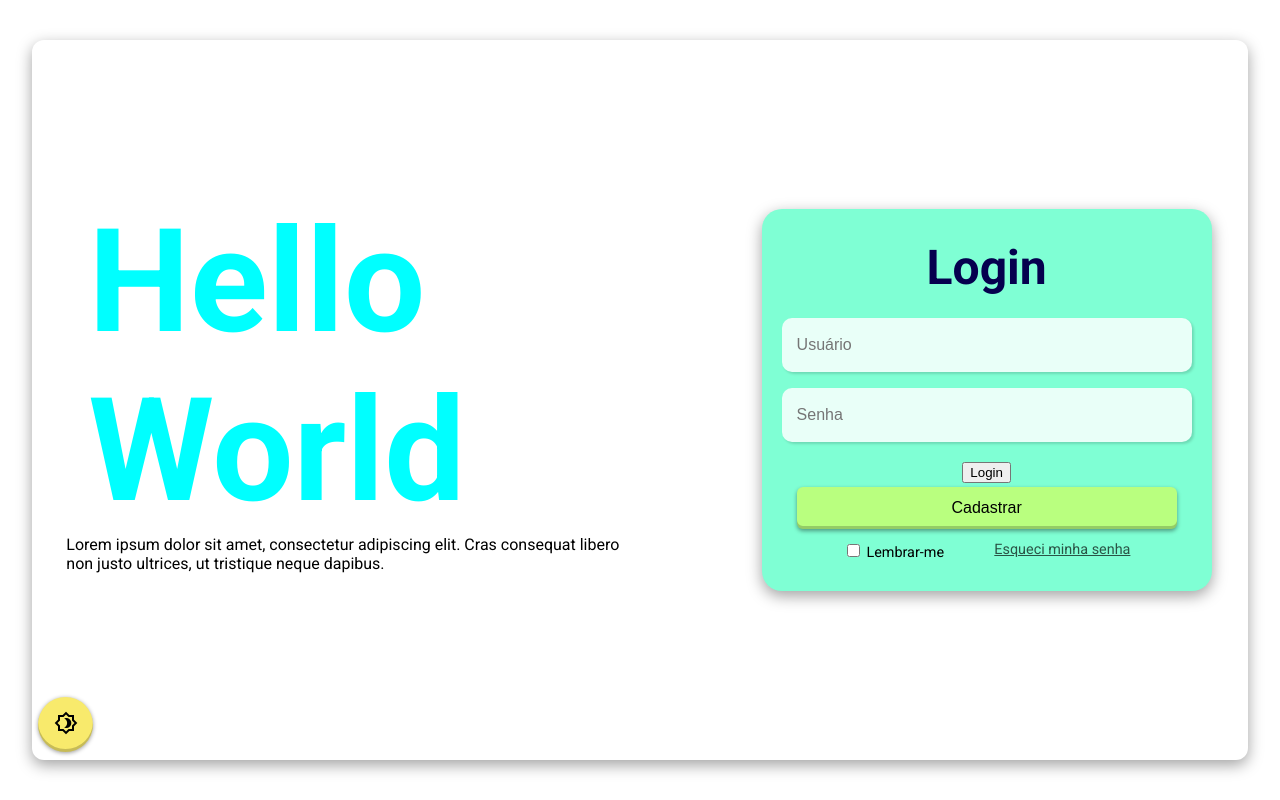
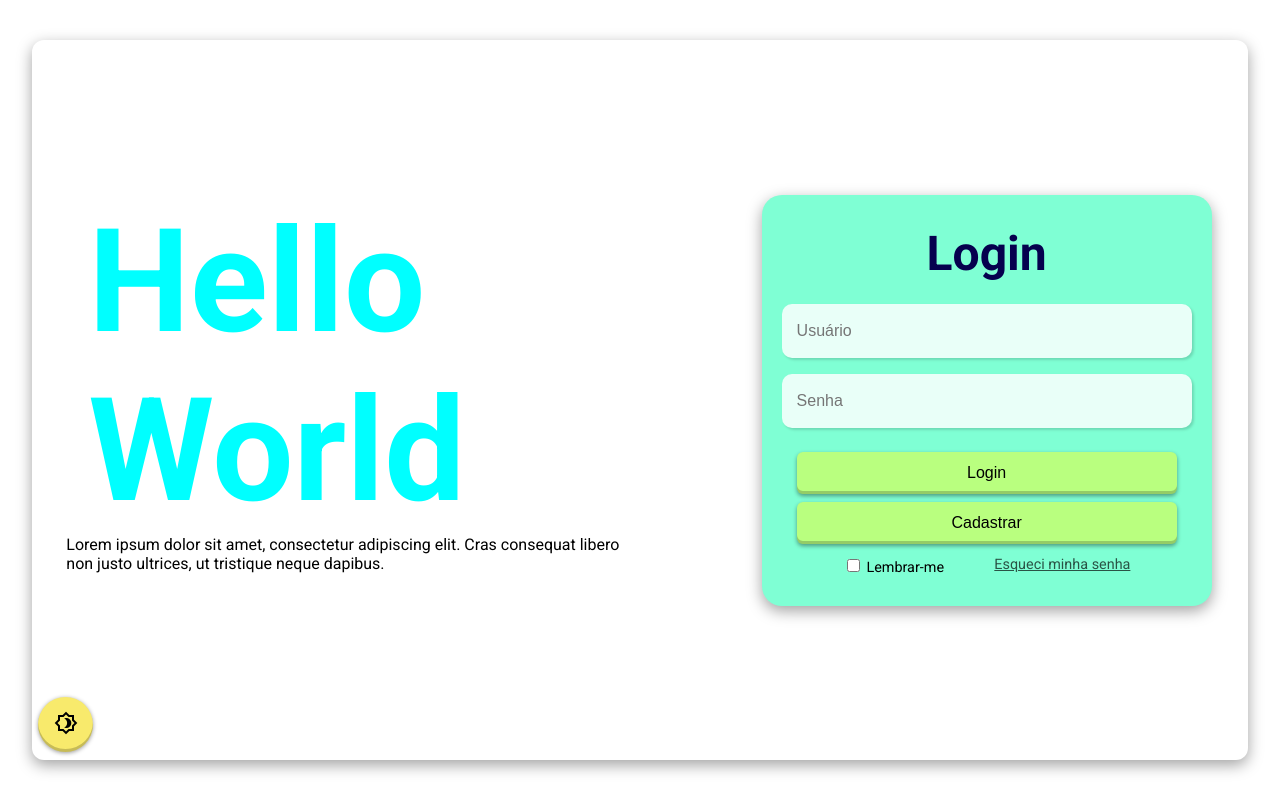
Before and after one commit to taina-arj/pag-login, a plain HTML site: page index.html in a window 1280 px wide. Drawn offline with nearby package versions, Linux system fonts and the light colour scheme.

Commit message:
Update index.html

```diff
--- a/index.html
+++ b/index.html
@@ -49,7 +49,7 @@
                 required
               />
             </div>
-            <input class="botao"  type="submit" value="Login">
+              <button>Login</button>
               <button onclick="goRegister()">Cadastrar</button>
               <div class="checkbox-area">
                 <div class="checkbox">
@@ -65,6 +65,7 @@
               </div>
             </div>
           </div>
+        </div>
         <button class="dark-mode-btn" onclick="darkMode()">
           <span class="material-symbols-outlined"> brightness_4 </span>
         </button>
```
Lines whose indentation alone changed are shown as unchanged.
